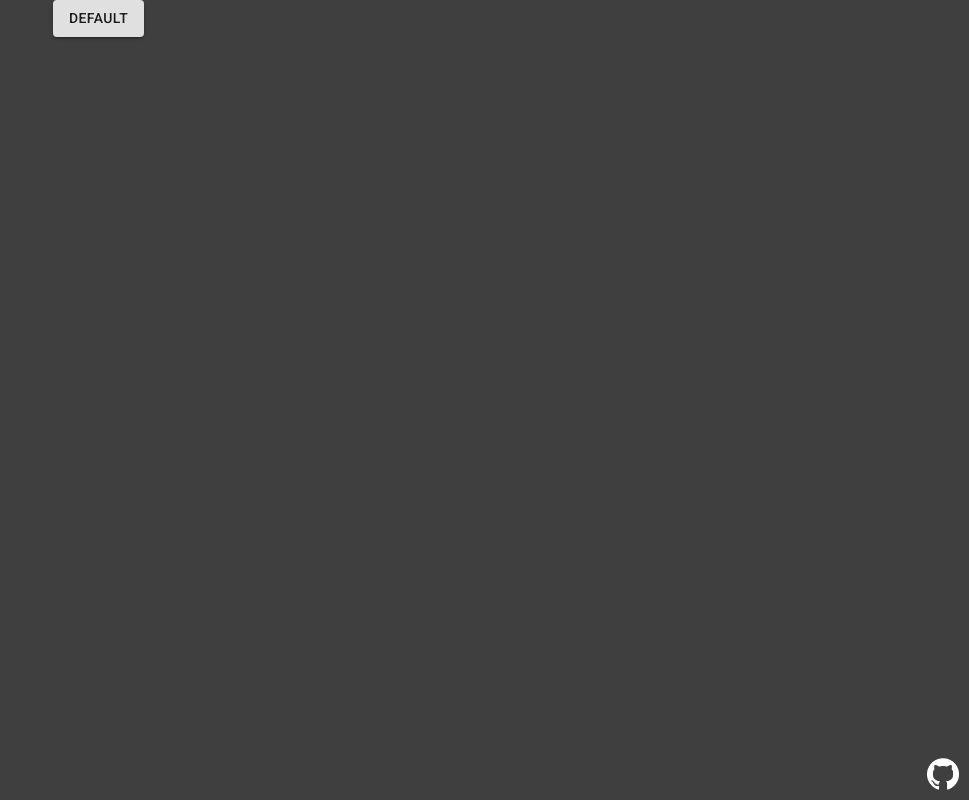
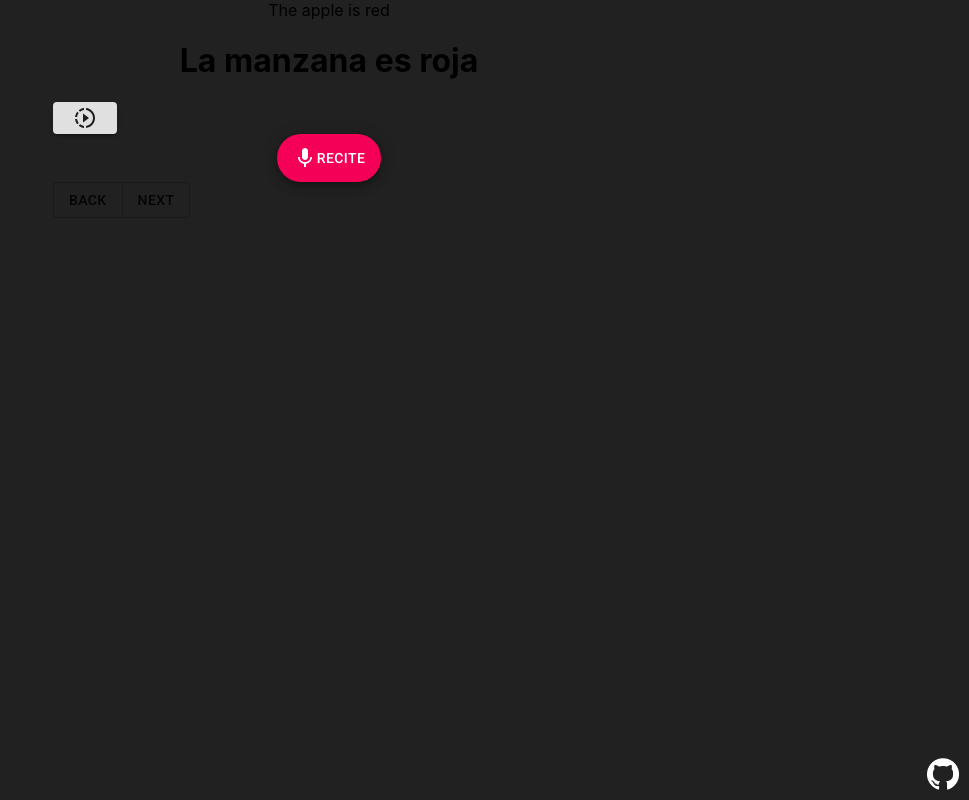
Before and after one commit to alexjpaz/polly, a React (Create React App) app: page / in a window 1280 px wide. Shown: the whole page, without its empty margins (311-1280 px from the left). Built offline with nearby package versions, Linux system fonts and the light colour scheme.

Commit message:
progress

```diff
--- a/package.json
+++ b/package.json
@@ -5,6 +5,7 @@
   "homepage": "https://alexjpaz-playground.github.io/polly",
   "dependencies": {
     "@material-ui/core": "^4.8.2",
+    "@material-ui/icons": "^4.5.1",
     "@testing-library/jest-dom": "^4.2.4",
     "@testing-library/react": "^9.3.2",
     "@testing-library/user-event": "^7.1.2",
--- a/src/App.css
+++ b/src/App.css
@@ -1,5 +1,5 @@
 html, body {
-  background-color: rgba(0,0,0,0.5);
+  background-color: #212121;
   padding: 0;
   margin: 0;
   height: 100%;
--- a/src/components/MyBox/MyBox.css
+++ b/src/components/MyBox/MyBox.css
@@ -1,3 +1,2 @@
 .MyBox {
-  height: 100%;
 }
--- a/src/components/MyBox/MyBox.js
+++ b/src/components/MyBox/MyBox.js
@@ -1,16 +1,13 @@
 import React, { useState, useContext } from 'react';
 
-import { AppContext } from '../../App';
+import AppContext from '../../AppContext';
 
 import './MyBox.css';
 
 import TargetPhrase from './TargetPhrase'
 
-export function BottomComponent() {
-  return (
-    <p>lol</p>
-  );
-}
+import Button from '@material-ui/core/Button';
+import ButtonGroup from '@material-ui/core/ButtonGroup';
 
 function MyBox() {
   const data = useContext(AppContext);
@@ -20,12 +17,7 @@ function MyBox() {
     index: 0
   });
 
-  return (
-
-    <div className='MyBox'>
-      <TargetPhrase phrase={state.phrase} />
-
-      <button onClick={() => {
+  const iterate = (offset) => () => {
     let index = state.index + 1;
 
     if(index >= data.phrases.length) {
@@ -36,7 +28,19 @@ function MyBox() {
       phrase: data.phrases[index],
       index
     });
-      }}>next</button>
+  };
+
+  const back = iterate(-1);
+  const next = iterate(+1);
+
+  return (
+    <div className='MyBox'>
+      <TargetPhrase phrase={state.phrase} />
+
+      <ButtonGroup aria-label="outlined navigation button group">
+        <Button onClick={back}>Back</Button>
+        <Button onClick={next}>Next</Button>
+      </ButtonGroup>
     </div>
   );
 }
--- /dev/null
+++ b/src/components/MyBox/ReciteButton.js
@@ -0,0 +1,13 @@
+import React from 'react';
+
+import Fab from '@material-ui/core/Fab';
+import Mic from '@material-ui/icons/Mic';
+
+export default function ReciteButton(props) {
+  return (
+    <Fab variant="extended" {...props}  color="secondary">
+      <Mic/>
+      Recite
+    </Fab>
+  );
+}
--- /dev/null
+++ b/src/components/MyBox/RepeatSlowerButton.js
@@ -0,0 +1,12 @@
+import React from 'react';
+
+import Button from '@material-ui/core/Button';
+import SlowMotionVideoIcon from '@material-ui/icons/SlowMotionVideo';
+
+export default function RepeatSlowerButton(props) {
+  return (
+    <Button size="small" variant="contained" {...props}>
+      <SlowMotionVideoIcon />
+    </Button>
+  );
+}
--- a/src/components/MyBox/TargetPhrase.js
+++ b/src/components/MyBox/TargetPhrase.js
@@ -4,9 +4,10 @@ import './TargetPhrase.css';
 
 import UtteranceText from './UtteranceText';
 
-import EmojiAction from '../../elements/EmojiAction';
+import CenteredContainer from '../../elements/CenteredContainer';
 
-import Button from '@material-ui/core/Button';
+import RepeatSlowerButton from './RepeatSlowerButton';
+import ReciteButton from './ReciteButton';
 
 function speakPhrase(phrase, extraArgs) {
   let lang = phrase.targetLanguageCode;
@@ -145,19 +146,23 @@ function TargetPhrase({ phrase }) {
 
   return (
     <div className='TargetPhrase' onClick={click()}>
-      <UtteranceText defaultText={phrase.target} utterance={utterance} />
+      <CenteredContainer>
+        <SourceText>{ phrase.source }</SourceText>
 
-      <div onClick={playAudioUrl}>
-        <RecognitionText recognition={recognition} />
-      </div>
+        <UtteranceText defaultText={phrase.target} utterance={utterance} />
 
-      <SourceText>{ phrase.source }</SourceText>
+        <div onClick={playAudioUrl}>
+          <RecognitionText recognition={recognition} />
+        </div>
+      </CenteredContainer>
 
-      <br />
 
-      <EmojiAction emoji='🐢' label='slower' action={click({ rate: 0.5 })} />
+      <RepeatSlowerButton onClick={click({ rate: 0.5 })} />
 
-      <EmojiAction emoji='🎤' label='record' action={e => record(e)} />
+
+      <CenteredContainer>
+        <ReciteButton onClick={record} />
+      </CenteredContainer>
     </div>
   );
 }
--- a/src/components/layout/AppViewport.js
+++ b/src/components/layout/AppViewport.js
@@ -5,16 +5,15 @@ import GitHubLink from '../GitHubLink';
 import Container from '@material-ui/core/Container';
 import Box from '@material-ui/core/Box';
 
-import Button from '@material-ui/core/Button';
+import MyBox from '../MyBox/MyBox';
 
 export default function AppViewport() {
   return (
-      <Box height="100%">
-    <Container maxWidth="sm">
-
-        <Button variant="contained">Default</Button>
+    <Box height="100%">
+      <Container maxWidth="sm">
+        <MyBox />
         <GitHubLink />
-    </Container>
-      </Box>
+      </Container>
+    </Box>
   );
 };
--- /dev/null
+++ b/src/elements/CenteredContainer.js
@@ -0,0 +1,20 @@
+import React from 'react';
+
+import { makeStyles } from '@material-ui/core/styles';
+import Container from '@material-ui/core/Container';
+
+const useStyles = makeStyles({
+  center: {
+    'text-align': 'center'
+  },
+});
+
+export default function CenteredContainer(props) {
+  const classes = useStyles();
+
+  return (
+    <Container className={classes.center}>
+        { props.children }
+    </Container>
+  );
+}
```
Also changed, not shown: 1 other file (tests, documents, lock files or other folders). Lines whose indentation alone changed are shown as unchanged.
